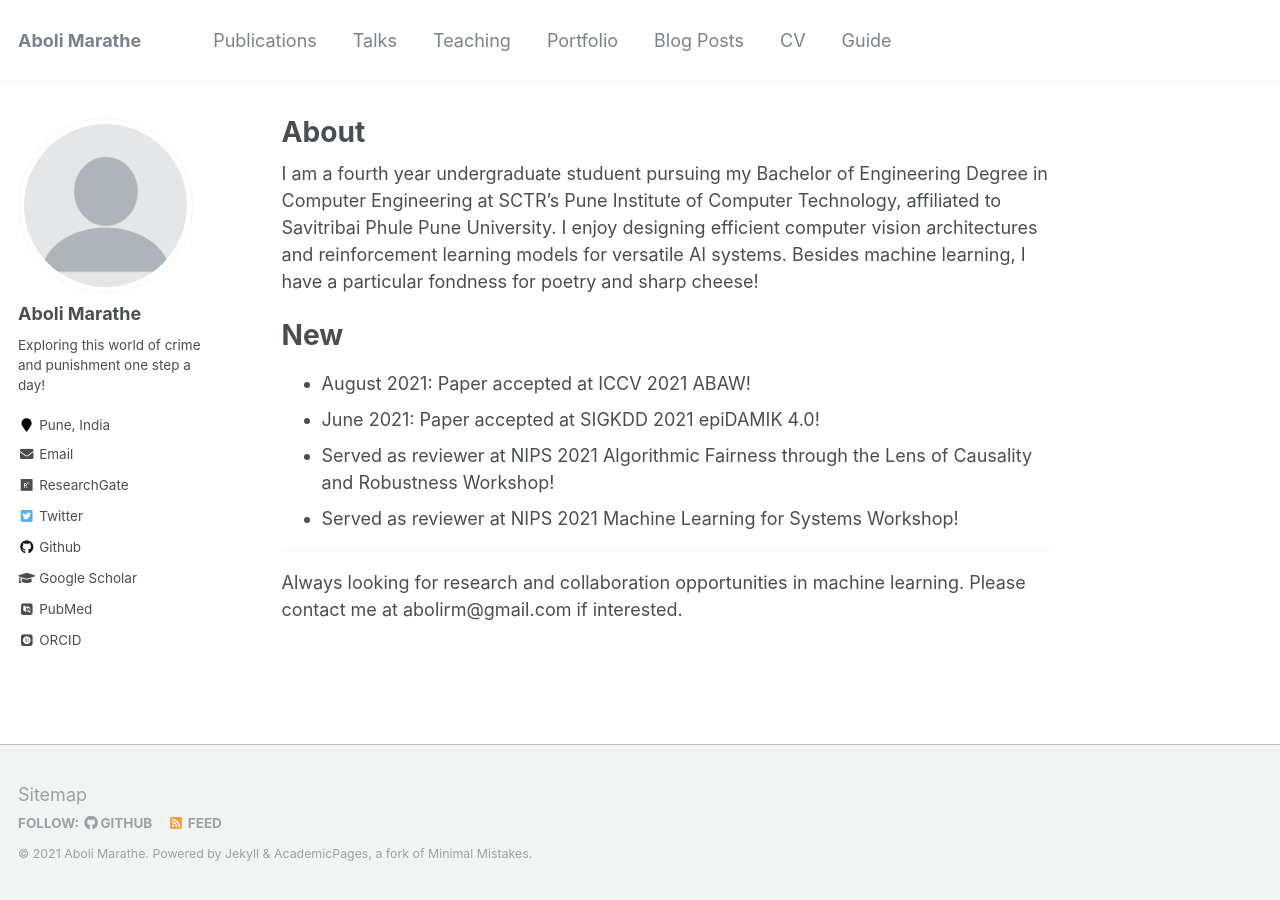
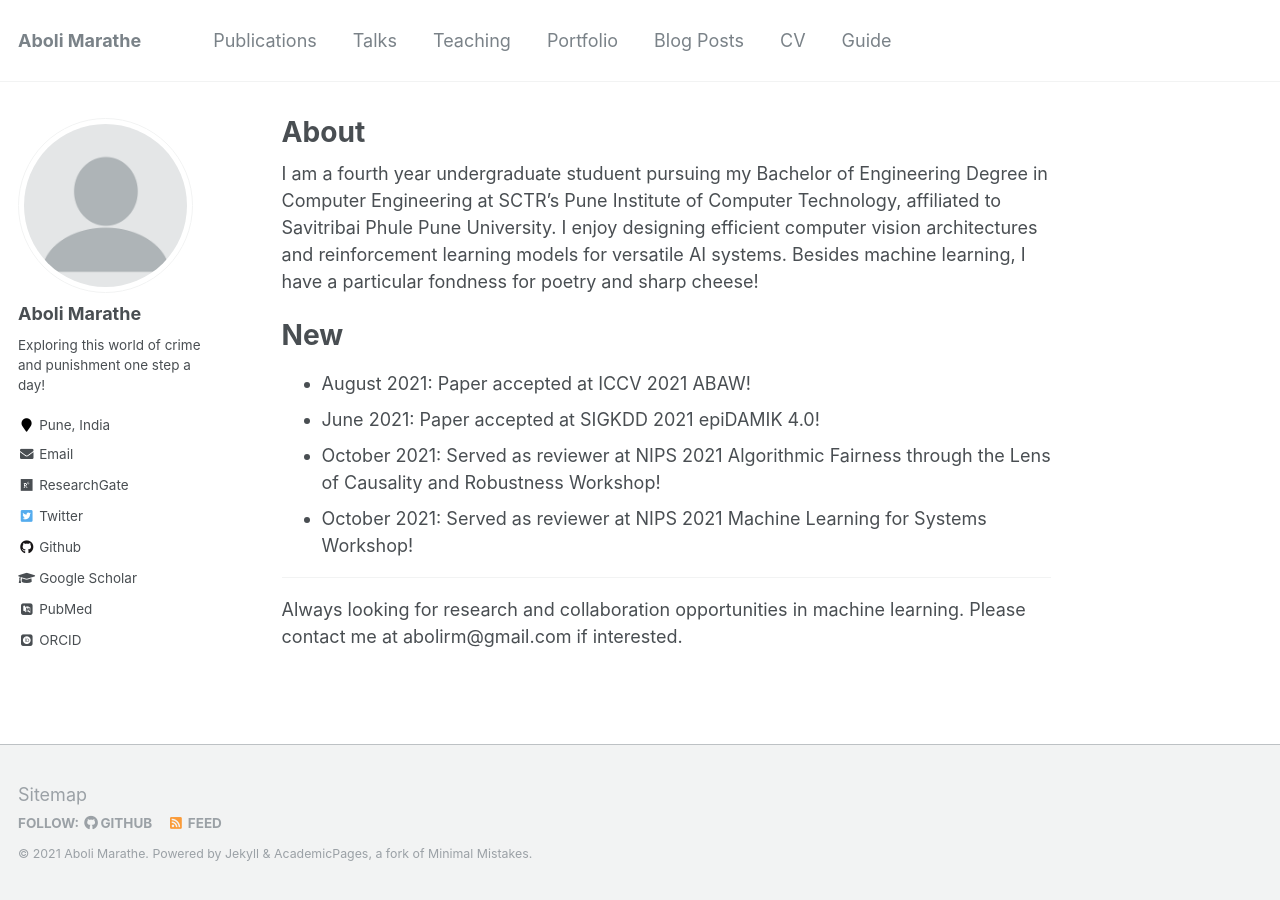
Before and after one commit to Infernolia/Infernolia.github.io, a Jekyll site: the page built from _pages/about.md, in a window 1280 px wide. Built offline with Jekyll 4.4.1, drawn with Linux system fonts in a browser that asks for light colours; some web fonts are replaced.

Commit message:
Update about.md

```diff
--- a/_pages/about.md
+++ b/_pages/about.md
@@ -15,8 +15,8 @@ New
 
 - August 2021: Paper accepted at ICCV 2021 ABAW!
 - June 2021: Paper accepted at SIGKDD 2021 epiDAMIK 4.0!
-- Served as reviewer at NIPS 2021 Algorithmic Fairness through the Lens of Causality and Robustness Workshop!
-- Served as reviewer at NIPS 2021 Machine Learning for Systems Workshop!
+- October 2021: Served as reviewer at NIPS 2021 Algorithmic Fairness through the Lens of Causality and Robustness Workshop!
+- October 2021: Served as reviewer at NIPS 2021 Machine Learning for Systems Workshop!
 
 ---
 
```
